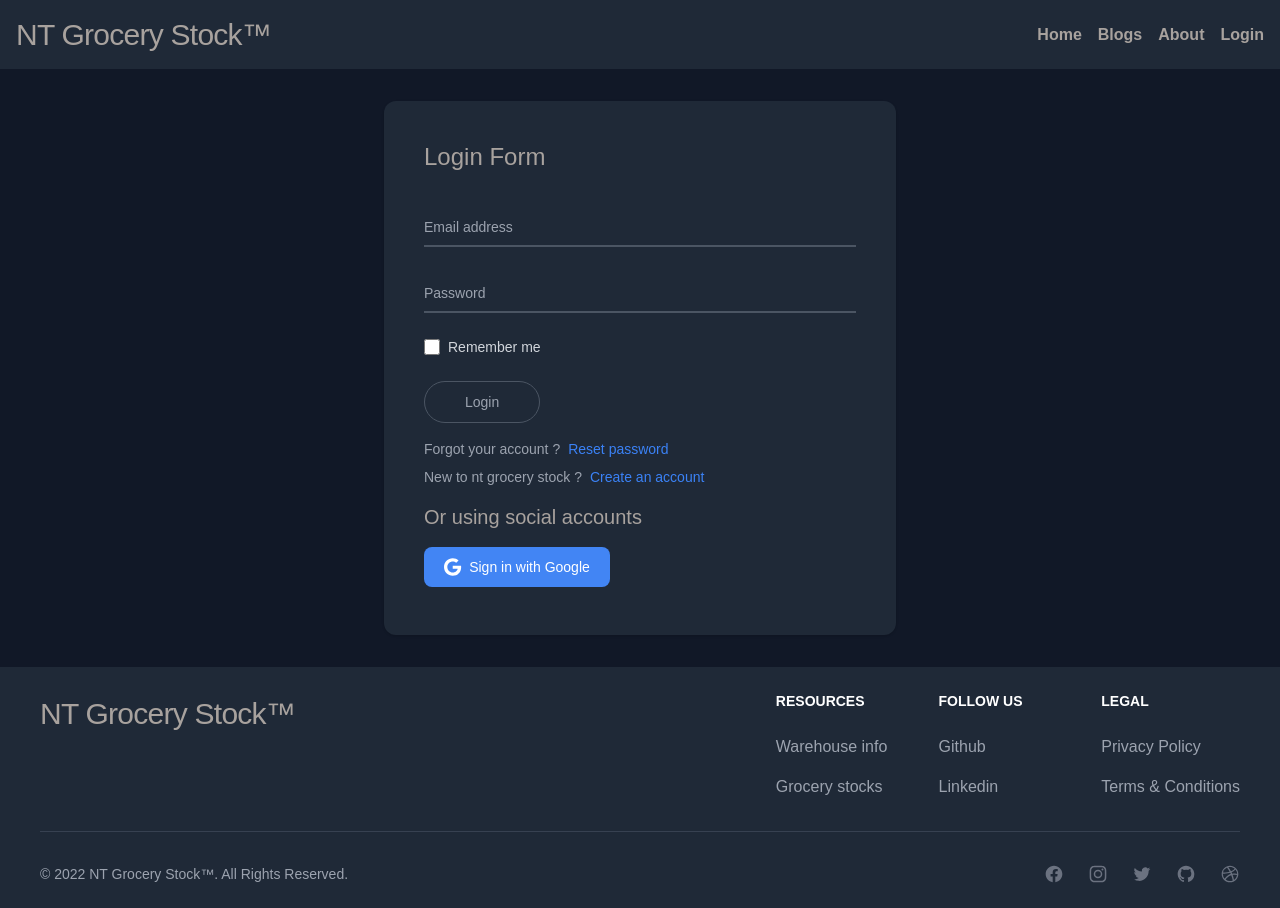
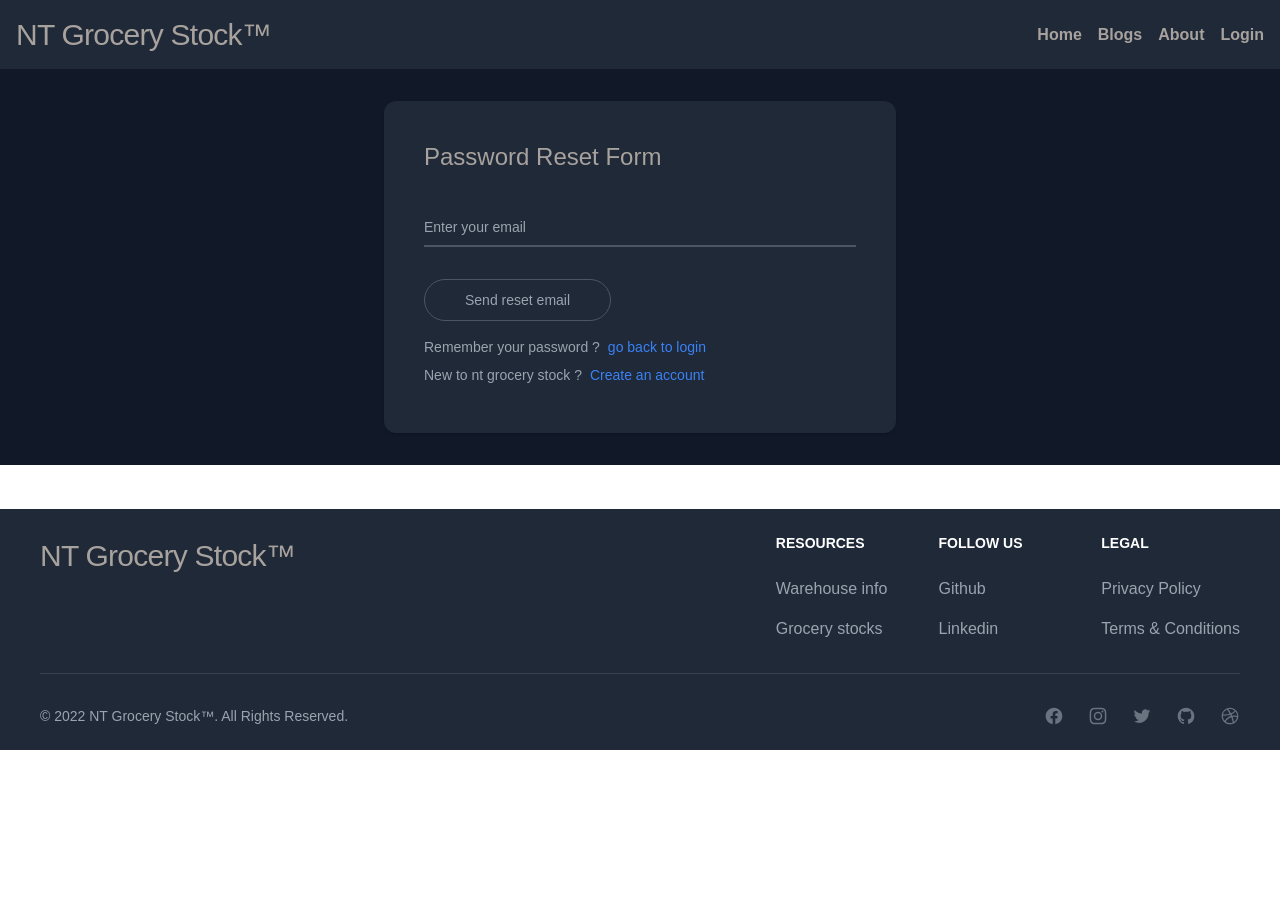
Before and after one commit to TouhidZaman/nt-grocery-stock-client, a React (Create React App) app: page /reset-password in a window 1280 px wide. After the commit the page ends 800 px from the top, so only its background shows below. Built offline with nearby package versions, Linux system fonts and the light colour scheme; no server answers.

Commit message:
password reset form, react-toastify and global toast container added

```diff
--- a/package.json
+++ b/package.json
@@ -18,6 +18,7 @@
     "react-hook-form": "^7.30.0",
     "react-router-dom": "^6.3.0",
     "react-scripts": "5.0.1",
+    "react-toastify": "^9.0.1",
     "web-vitals": "^2.1.4"
   },
   "scripts": {
--- a/public/index.html
+++ b/public/index.html
@@ -24,7 +24,7 @@
       work correctly both with client-side routing and a non-root public URL.
       Learn how to configure a non-root public URL by running `npm run build`.
     -->
-    <title>Grocery Warehouse</title>
+    <title>NT Grocery Stock</title>
   </head>
   <body>
     <noscript>You need to enable JavaScript to run this app.</noscript>
--- a/src/AppRoutes.js
+++ b/src/AppRoutes.js
@@ -2,6 +2,7 @@ import React from "react";
 import { Route, Routes } from "react-router-dom";
 import About from "./components/layout/pages/about/About";
 import Login from "./components/layout/pages/auth/login/Login";
+import ResetPassword from "./components/layout/pages/auth/reset-password/ResetPassword";
 import SignUp from "./components/layout/pages/auth/sign-up/SignUp";
 import Blogs from "./components/layout/pages/blogs/Blogs";
 import Home from "./components/layout/pages/home/Home";
@@ -15,6 +16,7 @@ const MyRoutes = () => {
             <Route path="/about" element={<About />} />
             <Route path="/blogs" element={<Blogs />} />
             <Route path="/login" element={<Login />} />
+            <Route path="/reset-password" element={<ResetPassword />} />
             <Route path="/sign-up" element={<SignUp />} />
             <Route
                 path="/inventory/:id"
--- a/src/components/layout/Layout.js
+++ b/src/components/layout/Layout.js
@@ -1,12 +1,15 @@
 import React from "react";
 import Footer from "./footer/Footer";
 import Navbar from "./navigation/navbar/Navbar";
+import { ToastContainer } from "react-toastify";
+import 'react-toastify/dist/ReactToastify.min.css';
 
 const Layout = ({ children }) => {
     return (
         <>
             <header>
                 <Navbar />
+                <ToastContainer />
             </header>
             <main className="min-h-[55vh]">{children}</main>
             <Footer />
--- a/src/components/layout/pages/auth/login/Login.js
+++ b/src/components/layout/pages/auth/login/Login.js
@@ -3,7 +3,7 @@ import { useSignInWithEmailAndPassword } from "react-firebase-hooks/auth";
 import { useForm } from "react-hook-form";
 import { Link, useLocation, useNavigate } from "react-router-dom";
 import auth from "../../../../../firebase/firebase.init";
-import Spinner from "../../../../ui/spinner/Spinner";
+// import Spinner from "../../../../ui/spinner/Spinner";
 import SocialAuth from "../social/SocialAuth";
 
 const Login = () => {
--- /dev/null
+++ b/src/components/layout/pages/auth/reset-password/ResetPassword.js
@@ -0,0 +1,89 @@
+import React from "react";
+import { useSendPasswordResetEmail } from "react-firebase-hooks/auth";
+import { useForm } from "react-hook-form";
+import { Link } from "react-router-dom";
+import auth from "../../../../../firebase/firebase.init";
+import { toast } from 'react-toastify';
+
+const ResetPassword = () => {
+    const [sendPasswordResetEmail, sending, error] = useSendPasswordResetEmail(auth);
+
+    const {
+        register,
+        handleSubmit,
+        formState: { errors },
+    } = useForm();
+
+    const onSubmit = async (data) => {
+        const { email } = data;
+        await sendPasswordResetEmail(email);
+        toast("Reset email has sent!");
+    };
+
+    return (
+        <div className="bg-gray-900 py-8">
+            <div className="shadow rounded-xl w-5/6 md:w-2/3 lg:w-2/5 mx-auto bg-gradient-to-r  p-6 sm:p-10 bg-gray-800">
+                <h3 className="text-stone-400 text-2xl text-center sm:text-left tex mb-8">
+                    Password Reset Form
+                </h3>
+                <form onSubmit={handleSubmit(onSubmit)}>
+                    <div className="relative z-0 w-full mb-6 group">
+                        <input
+                            className="block py-2.5 px-0 w-full text-sm bg-transparent border-0 border-b-2 appearance-none text-white border-gray-600 focus:border-blue-500 focus:outline-none focus:ring-0 peer"
+                            type="email"
+                            name="floating_email"
+                            {...register("email", { required: "Email* is mandatory" })}
+                            placeholder=" "
+                        />
+                        <label
+                            htmlFor="floating_email"
+                            className="peer-focus:font-medium absolute text-sm text-gray-400 duration-300 transform -translate-y-6 scale-75 top-3 -z-10 origin-[0] peer-focus:left-0 peer-focus:text-blue-500 peer-placeholder-shown:scale-100 peer-placeholder-shown:translate-y-0 peer-focus:scale-75 peer-focus:-translate-y-6"
+                        >
+                            Enter your email
+                        </label>
+                        {errors.email && (
+                            <p className="mt-2 text-sm text-red-500">
+                                <span className="font-medium">
+                                    {errors.email?.message}
+                                </span>
+                            </p>
+                        )}
+                    </div>
+
+                    {sending && (
+                        <p className="mb-3 text-sm text-gray-500">
+                            <span className="font-medium">Sending Please wait ...</span>
+                        </p>
+                    )}
+                    {error && (
+                        <p className="mb-3 text-sm text-red-500">
+                            <span className="font-medium">Error: {error?.code}</span>
+                        </p>
+                    )}
+                    <div className="text-center sm:text-left">
+                        <button
+                            type="submit"
+                            className="mt-2 py-2.5 px-14 sm:px-10 mr-2 mb-2 text-sm font-medium focus:outline-none rounded-full border focus:z-10 focus:ring-4 focus:ring-gray-700 bg-gray-800 hover:bg-gray-700 text-gray-400 border-gray-600 hover:text-white"
+                        >
+                            Send reset email
+                        </button>
+                    </div>
+                    <p className="text-center sm:text-left my-2 text-sm text-gray-400">
+                        Remember your password ?
+                        <Link className="px-2 font-medium text-blue-500" to={"/login"}>
+                            go back to login
+                        </Link>
+                    </p>
+                    <p className="text-center sm:text-left my-2 text-sm text-gray-400">
+                        New to nt grocery stock ?
+                        <Link className="px-2 font-medium text-blue-500" to={"/sign-up"}>
+                            Create an account
+                        </Link>
+                    </p>
+                </form>
+            </div>
+        </div>
+    );
+};
+
+export default ResetPassword;
--- a/src/components/layout/pages/auth/sign-up/SignUp.js
+++ b/src/components/layout/pages/auth/sign-up/SignUp.js
@@ -5,6 +5,7 @@ import {
 } from "react-firebase-hooks/auth";
 import { useForm } from "react-hook-form";
 import { Link, useNavigate } from "react-router-dom";
+import { toast } from "react-toastify";
 import auth from "../../../../../firebase/firebase.init";
 import SocialAuth from "../social/SocialAuth";
 
@@ -33,6 +34,7 @@ const SignUp = () => {
         const { name, email, password } = data;
         await createUserWithEmailAndPassword(email, password);
         await updateProfile({ displayName: name });
+        toast("A verification email has sent!");
     };
 
     return (
```
Also changed, not shown: 1 other file (tests, documents, lock files or other folders).
